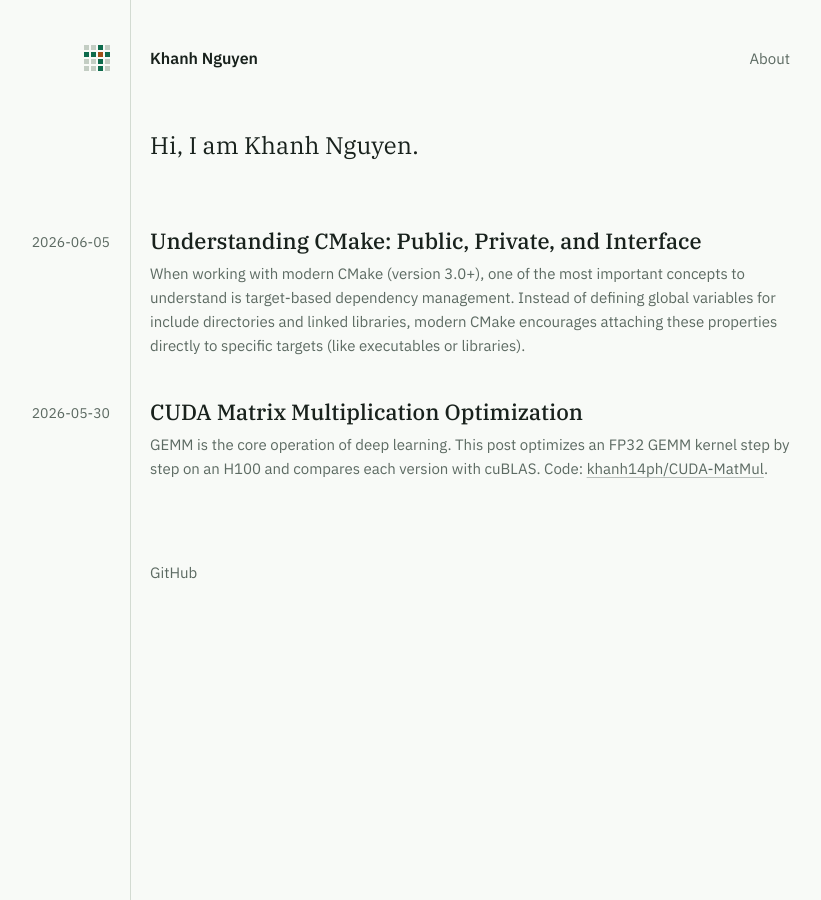
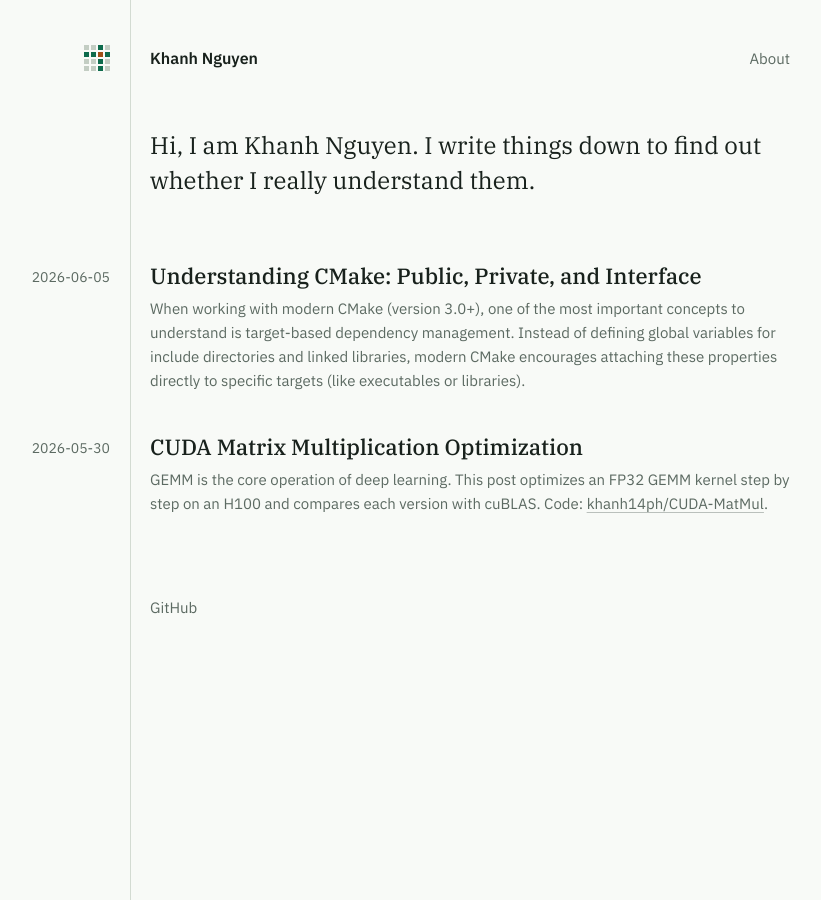
Before and after one commit to khanh14ph/khanh14ph.github.io, a Jekyll site: the page built from _pages/home.md, in a window 1280 px wide. Shown: the whole page, without its empty margins (102-923 px from the left). Built offline with Jekyll 4.4.1, drawn with Linux system fonts in a browser that asks for light colours.

Commit message:
Home intro: say why the blog exists
Co-Authored-By: Claude Fable 5.2 <noreply@anthropic.com>

```diff
--- a/_pages/home.md
+++ b/_pages/home.md
@@ -15,4 +15,4 @@ redirect_from:
   - /books/
 ---
 
-Hi, I am Khanh Nguyen.
+Hi, I am Khanh Nguyen. I write things down to find out whether I really understand them.
```
